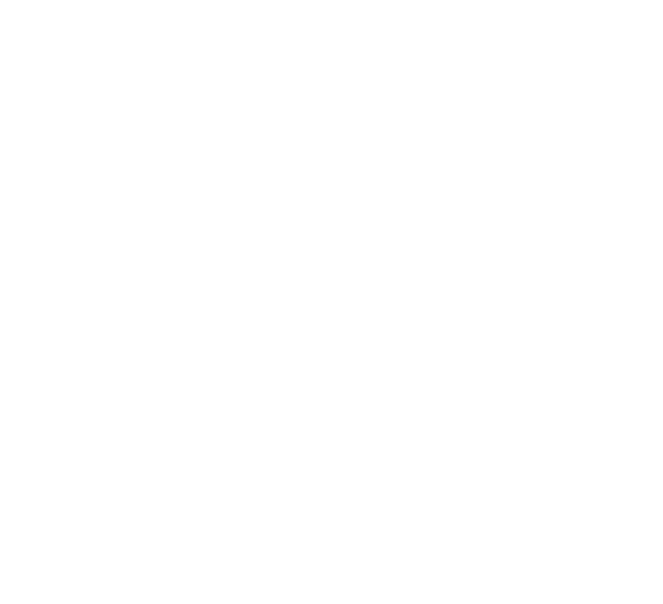
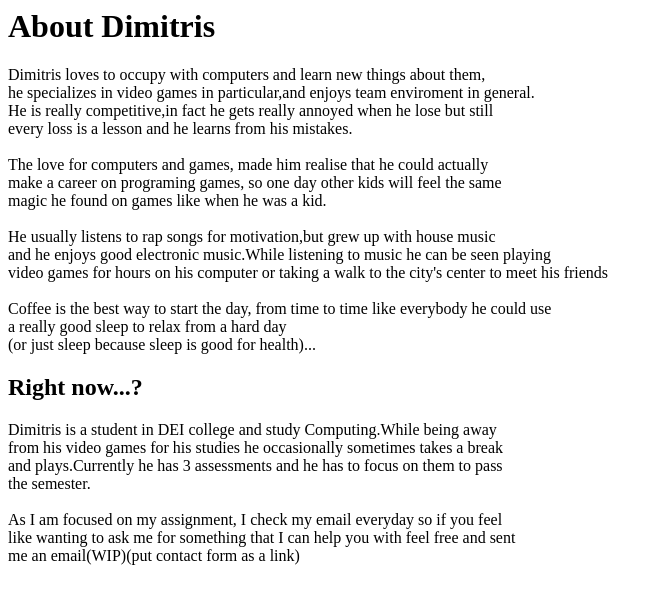
Before and after one commit to dpanagiotidis/dpanagiotidis.github.io, a plain HTML site: page csy1018/assign1/bio.html in a window 1280 px wide. Shown: the whole page, without its empty margins (0-663 px from the left). Drawn offline with Linux system fonts and the light colour scheme.

Commit message:
Bio
Started bio

```diff
--- a/csy1018/assign1/bio.html
+++ b/csy1018/assign1/bio.html
@@ -3,5 +3,36 @@
 		<title>Dimitris Panagiotidis</title>
 	</head>
 		<body>
+			<h1>About Dimitris</h1>
+			<p1>Dimitris loves to occupy with computers and learn new things about them,<br>
+			he specializes in video games in particular,and enjoys team enviroment in general.<br>
+			He is really competitive,in fact he gets really annoyed when he lose but still<br>
+			every loss is a lesson and he learns from his mistakes.</p1>
+			<br><br>
+			<p1>The love for computers and games, made him realise that he could actually<br>
+				make a career on programing games, so one day other kids will feel the same<br>
+				magic he found on games like when he was a kid.
+			</p1>
+			<br><br>
+			<p1>He usually listens to rap songs for motivation,but grew up with house music<br>
+				and he enjoys good electronic music.While listening to music he can be seen playing<br>
+				video games for hours on his computer or taking a walk to the city's center to meet his friends<br>
+			</p1>
+			<br>
+			<p1>Coffee is the best way to start the day, from time to time like everybody he could use<br>
+				a really good sleep to relax from a hard day<br>
+				(or just sleep because sleep is good for health)...
+			</p1>
+			<h2>Right now...?</h2>
+			<p2>Dimitris is a student in DEI college and study Computing.While being away<br>
+				from his video games for his studies he occasionally sometimes takes a break<br>
+				and plays.Currently he has 3 assessments and he has to focus on them to pass<br>
+				the semester.
+			</p2>
+			<br><br>
+			<p2>As I am focused on my assignment, I check my email everyday so if you feel<br>
+				like wanting to ask me for something that I can help you with feel free and sent<br>
+				me an email(WIP)(put contact form as a link)
+			</p2>
 		</body>
 </html>
```
